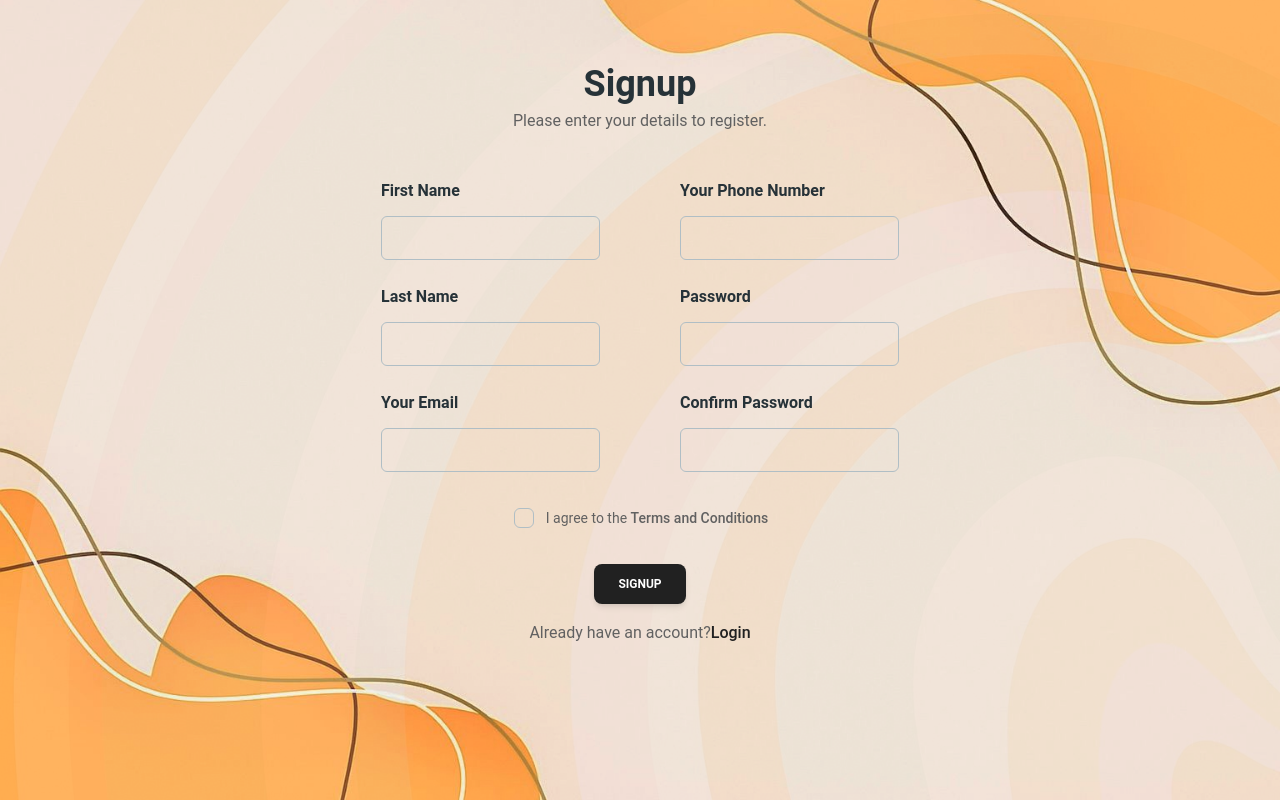
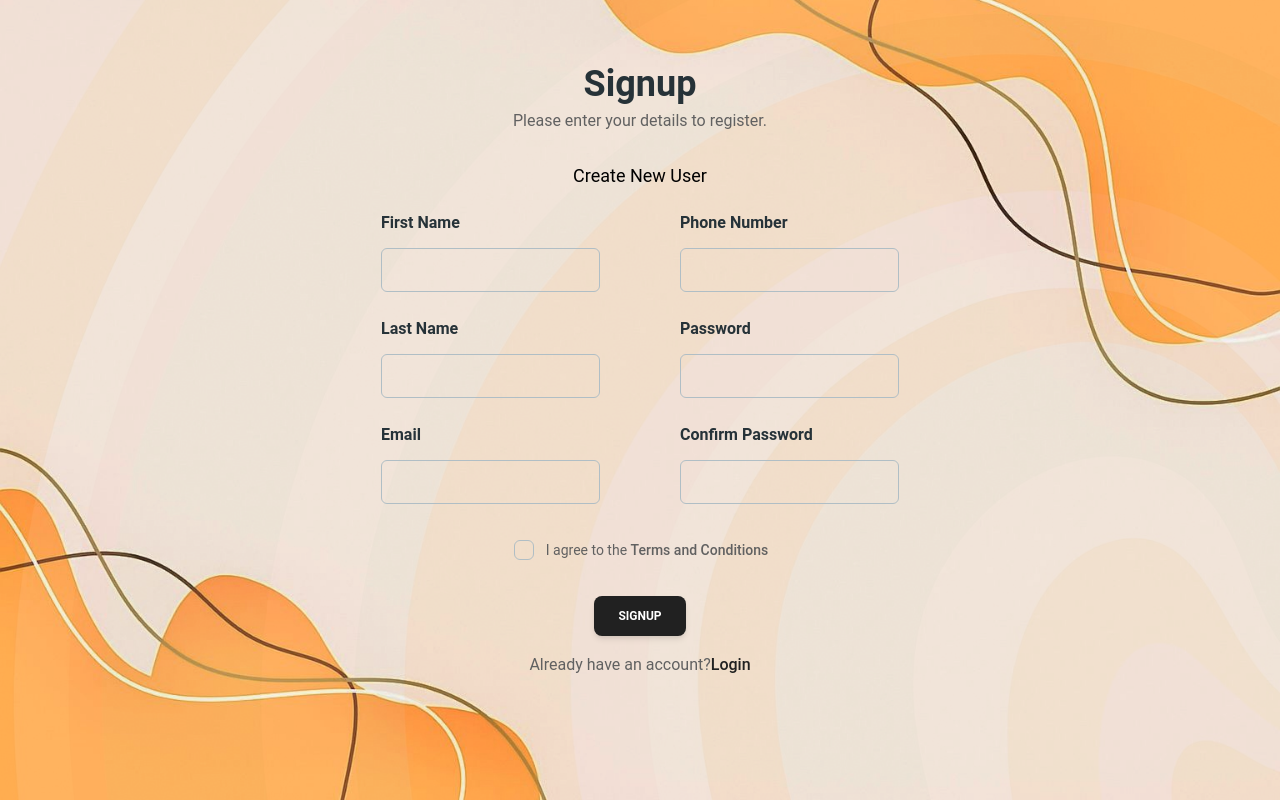
Before and after one commit to emananwar2003/groovystitches, a React (Vite) app: page /sign in a window 1280 px wide. Built offline with nearby package versions, Linux system fonts and the light colour scheme.

Commit message:
edit signup validation *not all

```diff
--- a/src/pages/sign up/Signup.jsx
+++ b/src/pages/sign up/Signup.jsx
@@ -11,24 +11,29 @@ import { Link, useNavigate } from "react-router-dom";
 const Signup = () => {
   const navigate = useNavigate(); // for navigation after validation
   // variables for validation
-  const [Firstname, setFirstName] = useState("");
-  const [FirstnameError, setFirstNameError] = useState("");
-  const [Lastname, setLastName] = useState("");
-  const [LastnameError, setLastNameError] = useState("");
-  const [SignupEmail, setSignupEmail] = useState("");
-  const [SignupEmailError, setSignupEmailError] = useState("");
-  const [Phone, setPhone] = useState("");
-  const [PhoneError, setPhoneError] = useState("");
-  const [Password, setPassword] = useState("");
-  const [PasswordError, setPasswordError] = useState("");
-  const [ConfirmPassword, setConfirmPassword] = useState("");
-  const [ConfirmPasswordError, setConfirmPasswordError] = useState("");
+  const [user, Setuser] = useState({
+    Firstname: "",
+    Lastname: "",
+    SignupEmail: "",
+    Phone: "",
+    Password: "",
+    ConfirmPassword: "",
+  });
+
+  const [errors, Seterror] = useState({
+    FirstnameError: "",
+    LastnameError: "",
+    SignupEmailError: "",
+    PhoneError: "",
+    PasswordError: "",
+    ConfirmPasswordError: "",
+  });
+
   const [IsPass, setIsPass] = useState("");
 
   const [Agree, setAgree] = useState(false);
   const [AgreeError, setAgreeError] = useState("");
 
-  //function for name validation بدل ما اعيد الكود للاسم الاول و التاني
   const validateName = (name, firstORlastname) => {
     let error = "";
     if (name === "") {
@@ -41,100 +46,105 @@ const Signup = () => {
     return error;
   };
 
-  const validatePass = (pass,passORconfirm) => {
+  const validatePass = (pass, passORconfirm) => {
     let error = "";
+    const strongPassRegex =
+      /^(?=.*[A-Z])(?=.*[!@#$%^&*()_+\-=\[\]{};':"\\|,.<>\/?]).{8,}$/;
+
     if (pass === "") {
       error = `- Please enter ${passORconfirm}`;
-    } else if (pass.length < 8) {
-      error = `- Please enter 8 charcters`;
-    } else if (pass.length > 8) {
-      error = `-Please enter 8 charcters onley`;
+    } else if (!strongPassRegex.test(pass)) {
+      error = `- Password must be at least 8 characters, include one uppercase letter and one special character`;
     }
+
     return error;
   };
 
-  const handleSignup = (e) => {
+  const HandelNewUser = (e) => {
     e.preventDefault();
 
-    const firstnameErr = validateName(Firstname, "first name"); // استدعاء الفانكشن
-    const lastnameErr = validateName(Lastname, "last name");
-
-    const passErr = validatePass(Password,"password"); // استدعاء الفانكشن
-    const confirmpassErr = validatePass(ConfirmPassword,"Confirm password");
+    const firstnameErr = validateName(user.Firstname, "first name");
+    const lastnameErr = validateName(user.Lastname, "last name");
 
     if (firstnameErr) {
-      setFirstNameError(firstnameErr);
+      Seterror({ ...errors, FirstnameError: firstnameErr });
       return false;
     } else {
-      setFirstNameError("");
+      Seterror({ ...errors, FirstnameError: "" });
     }
 
     if (lastnameErr) {
-      setLastNameError(lastnameErr);
+      Seterror({ ...errors, LastnameError: lastnameErr });
       return false;
-    }else{
-      setLastNameError("");
+    } else{
+      Seterror({ ...errors, LastnameError: "" });
     }
 
-    if (SignupEmail === "") {
-      setSignupEmailError("- Please enter your email");
+    if (user.SignupEmail === "") {
+      Seterror({ ...errors, SignupEmailError: "- Please enter your email" });
       return false;
-    }else{
-      setSignupEmailError("");
+    } else {
+      Seterror({ ...errors, SignupEmailError: "" });
     }
 
     const emailPattern = /^[^\s@]+@[^\s@]+\.[^\s@]+$/;
-    if (!emailPattern.test(SignupEmail)) {
-      setSignupEmailError("- Please enter a valid email");
+    if (!emailPattern.test(user.SignupEmail)) {
+      Seterror({ ...errors, SignupEmailError: "- Please enter a valid email" });
       return false;
-    }else{
-      setSignupEmailError("");
+    } else {
+      Seterror({ ...errors, SignupEmailError: "" });
     }
 
-    if (Phone === "") {
-      setPhoneError("- Please enter your phone number");
+    if (user.Phone === "") {
+      Seterror({ ...errors, PhoneError: "- Please enter your phone number" });
       return false;
-    }else{
-      setPhoneError("");
+    } else {
+      Seterror({ ...errors, PhoneError: "" });
     }
 
-    if (!/^\+\d+$/.test(Phone.trim())) {
-      setPhoneError("- Please start your number with country code 'ex:+20'");
+    // التحقق من رقم مصري بصيغة +20 ومقدمات الشركات
+    const egyptianPhoneRegex = /^\+20(10|11|12|15)\d{8}$/;
+    if (!egyptianPhoneRegex.test(user.Phone.trim())) {
+      Seterror({
+        ...errors,
+        PhoneError: "- Please enter a vaild phone number with country code +20",
+      });
       return false;
-    }else{
-      setPhoneError("");
+    } else {
+      Seterror({ ...errors, PhoneError: "" });
     }
 
-    if (Phone.length < 13 || Phone.length > 16) {
-      setPhoneError("- Please enter a valid phone number length");
-      return false;
-    }else{
-      setPhoneError("");
-    }
+    const passErr = validatePass(user.Password, "password"); // استدعاء الفانكشن
+    const confirmpassErr = validatePass(
+      user.ConfirmPassword,
+      "a Confirm password"
+    );
 
     if (passErr) {
-      setPasswordError(passErr);
+      Seterror({ ...errors, PasswordError: passErr });
       return false;
-    }else{
-      setPasswordError("");
+    } else {
+      Seterror({ ...errors, PasswordError: "" });
     }
 
     if (confirmpassErr) {
-      setConfirmPasswordError(confirmpassErr);
+      Seterror({ ...errors, ConfirmPasswordError: confirmpassErr });
       return false;
-    }else{
-      setConfirmPasswordError("");
+    } else {
+      Seterror({ ...errors, ConfirmPasswordError: "" });
     }
-    if (Password !== ConfirmPassword) {
+
+    if (user.Password !== user.ConfirmPassword) {
       setIsPass("- Passwords do not match.");
       return false;
-    }else{
+    } else {
       setIsPass("");
     }
+
     if (!Agree) {
       setAgreeError("- Please agree to the Terms & Conditions");
       return false;
-    }else{
+    } else {
       setAgreeError("");
     }
 
@@ -159,22 +169,26 @@ const Signup = () => {
         </div>
         <form
           className="w-full flex flex-col items-center"
-          onSubmit={handleSignup}
+          onSubmit={HandelNewUser}
         >
+          <Typography color="black" className="mt-1 font-normal text-lg">
+            Create New User
+          </Typography>
           <div className="flex flex-col lg:flex-row justify-center items-center gap-0 lg:gap-10">
             <Card color="transparent" shadow={false}>
               <div className="mb-1 flex flex-col gap-6 p-5">
                 <Typography
                   variant="h6"
-                  color={FirstnameError ? "red" : "blue-gray"} //blawn law fy error
+                  color={errors.FirstnameError ? "red" : "blue-gray"}
                   className="-mb-3"
                 >
-                  {FirstnameError ? FirstnameError : "First Name"}{" "}
-                  {/* by8yr el kalam law fy error */}
+                  {errors.FirstnameError ? errors.FirstnameError : "First Name"}
                 </Typography>
                 <Input
-                  value={Firstname} // ba5od value el first name
-                  onChange={(e) => setFirstName(e.target.value)} // ba5od el value kol ma tt5yar
+                  value={user.Firstname}
+                  onChange={(e) => {
+                    Setuser({ ...user, Firstname: e.target.value });
+                  }}
                   size="lg"
                   placeholder="First name"
                   className="!border-t-blue-gray-200 focus:!border-t-gray-900"
@@ -184,15 +198,16 @@ const Signup = () => {
                 />
                 <Typography
                   variant="h6"
-                  color={LastnameError ? "red" : "blue-gray"} // blawn law fy error
+                  color={errors.LastnameError ? "red" : "blue-gray"}
                   className="-mb-3"
                 >
-                  {LastnameError ? LastnameError : "Last Name"}{" "}
-                  {/* by8yr el kalam law fy error */}
+                  {errors.LastnameError ? errors.LastnameError : "Last Name"}
                 </Typography>
                 <Input
-                  value={Lastname} // ba5od value el last name
-                  onChange={(e) => setLastName(e.target.value)} // ba5od el value kol ma tt5yar
+                  value={user.Lastname}
+                  onChange={(e) => {
+                    Setuser({ ...user, Lastname: e.target.value });
+                  }}
                   size="lg"
                   placeholder="Last name"
                   className="!border-t-blue-gray-200 focus:!border-t-gray-900"
@@ -202,15 +217,16 @@ const Signup = () => {
                 />
                 <Typography
                   variant="h6"
-                  className={`-mb-3 ${
-                    SignupEmailError ? "text-red-500" : "text-blue-gray-900"
-                  }`}
+                  className="-mb-3 "
+                  color={errors.SignupEmailError ? "red" : "blue-gray"}
                 >
-                  {SignupEmailError ? SignupEmailError : "Your Email"}{" "}
-                  {/* for text changing */}
+                  {errors.SignupEmailError ? errors.SignupEmailError : "Email"}
                 </Typography>
                 <Input
-                  onChange={(e) => setSignupEmail(e.target.value)} // detect changimg value
+                  value={user.SignupEmail}
+                  onChange={(e) => {
+                    Setuser({ ...user, SignupEmail: e.target.value });
+                  }}
                   size="lg"
                   placeholder="name@mail.com"
                   className="!border-t-blue-gray-200 focus:!border-t-gray-900"
@@ -224,18 +240,15 @@ const Signup = () => {
               <div className="mb-1 flex flex-col gap-6 p-5">
                 <Typography
                   variant="h6"
-                  color={PhoneError ? "red" : "blue-gray"}
+                  color={errors.PhoneError ? "red" : "blue-gray"}
                   className="-mb-3"
                 >
-                  {PhoneError ? PhoneError : "Your Phone Number"}
+                  {errors.PhoneError ? errors.PhoneError : "Phone Number"}
                 </Typography>
                 <Input
+                  value={user.Phone}
                   onChange={(e) => {
-                    const value = e.target.value;
-                    // يمنع أي حاجة غير الأرقام أو + في أول خانة
-                    if (/^\+?[0-9]*$/.test(value)) {
-                      setPhone(value);
-                    }
+                    Setuser({ ...user, Phone: e.target.value });
                   }}
                   type="tel"
                   size="lg"
@@ -247,13 +260,16 @@ const Signup = () => {
                 />
                 <Typography
                   variant="h6"
-                  color={PasswordError ? "red" : "blue-gray"}
+                  color={errors.PasswordError ? "red" : "blue-gray"}
                   className="-mb-3"
                 >
-                  {PasswordError ? PasswordError : "Password"}
+                  {errors.PasswordError ? errors.PasswordError : "Password"}
                 </Typography>
                 <Input
-                  onChange={(e) => setPassword(e.target.value)}
+                  value={user.Password}
+                  onChange={(e) => {
+                    Setuser({ ...user, Password: e.target.value });
+                  }}
                   type="password"
                   size="lg"
                   placeholder="8 characters"
@@ -264,15 +280,20 @@ const Signup = () => {
                 />
                 <Typography
                   variant="h6"
-                  color={ConfirmPasswordError || IsPass ? "red" : "blue-gray"}
+                  color={
+                    errors.ConfirmPasswordError || IsPass ? "red" : "blue-gray"
+                  }
                   className="-mb-3"
                 >
-                  {ConfirmPasswordError
-                    ? ConfirmPasswordError
+                  {errors.ConfirmPasswordError
+                    ? errors.ConfirmPasswordError
                     : "Confirm Password"}
                 </Typography>
                 <Input
-                  onChange={(e) => setConfirmPassword(e.target.value)}
+                  value={user.ConfirmPassword}
+                  onChange={(e) => {
+                    Setuser({ ...user, ConfirmPassword: e.target.value });
+                  }}
                   type="password"
                   size="lg"
                   placeholder="Repeat password"
```
